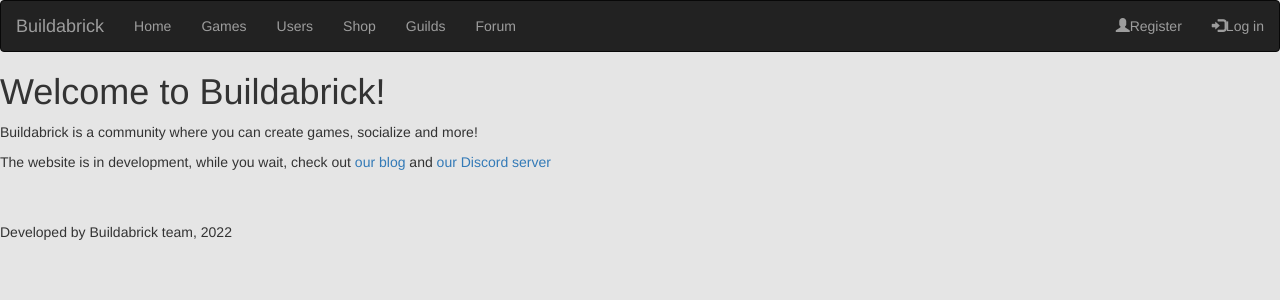
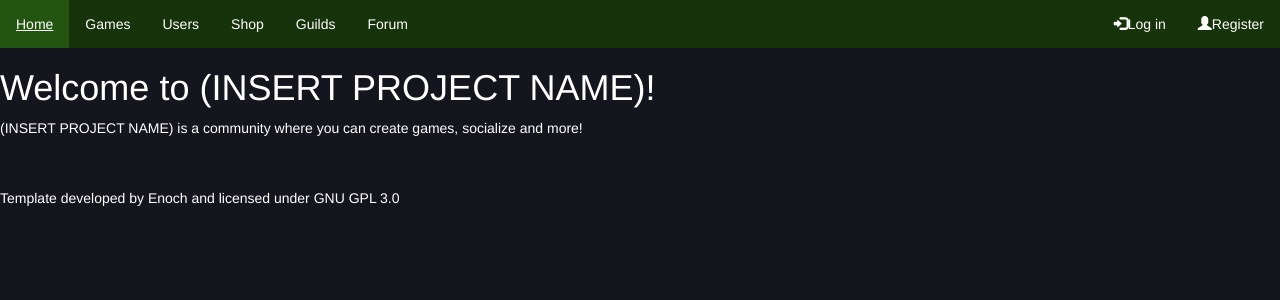
Before and after one commit to nikitundrik/djablox, a Django app: page / in a window 1280 px wide. Shown: the top 300 px of the page. Run offline with Django 3.2, Linux system fonts and the light colour scheme; parts of the project's set-up code (start-up, migrations or seed data) failed here and were passed over; some libraries are stand-ins or nearby versions.

Commit message:
The revamp

```diff
--- a/blog/templates/baseblog.html
+++ b/blog/templates/baseblog.html
@@ -1,14 +1,14 @@
 <!DOCTYPE html>
 <html>
     <head>
-        <title>{% block title %}{% endblock %} - Buildabrick Blog</title>
+        <title>{% block title %}{% endblock %} - (INSERT PROJECT NAME) Blog</title>
         <link rel="stylesheet" href="https://maxcdn.bootstrapcdn.com/bootstrap/3.4.1/css/bootstrap.min.css">
         <script src="https://ajax.googleapis.com/ajax/libs/jquery/3.6.0/jquery.min.js"></script>
         <script src="https://maxcdn.bootstrapcdn.com/bootstrap/3.4.1/js/bootstrap.min.js"></script>
     </head>
     <body>
         <div class="jumbotron text-center">
-            <h1>Buildabrick Blog</h1>
+            <h1>(INSERT PROJECT NAME) Blog</h1>
             <p><a href="/blog/">Home</a></p>
         </div>
         <center>
--- a/website/templates/base.html
+++ b/website/templates/base.html
@@ -1,7 +1,7 @@
 <!DOCTYPE html>
 <html>
     <head>
-        <title>{% block title %}{% endblock %} - Buildabrick</title>
+        <title>{% block title %}{% endblock %} - (INSERT PROJECT NAME)</title>
         <meta charset="utf-8">
         <meta name="viewport" content="width=device-width, initial-scale=1">
         <link rel="stylesheet" href="https://maxcdn.bootstrapcdn.com/bootstrap/3.4.1/css/bootstrap.min.css">
@@ -11,50 +11,65 @@
     <body>
         <style>
             body {
-                background-color: #e5e5e5;
+                background-color: #15151e;
+            }
+            h1 {
+                color: white;
+            }
+            p {
+                color: white;
+            }
+            ul {
+                list-style-type: none;
+                margin: 0;
+                padding: 0;
+                overflow: hidden;
+                background-color: #16330b;
+            }
+
+            li {
+                float: left;
+            }
+
+            li a {
+                display: block;
+                color: white;
+                text-align: center;
+                padding: 14px 16px;
+                text-decoration: none;
+            }
+
+            li a:hover {
+                background-color: #235410;
+                color: white;
             }
         </style>
-        <nav class="navbar navbar-inverse">
-            <div class="container-fluid">
-                <div class="navbar-header">
-                    <a class="navbar-brand" href="/">Buildabrick</a>
-                </div>
-                <ul class="nav navbar-nav">
+        <ul>
             <li><a href="/">Home</a></li>
             <li><a href="/games">Games</a></li>
             <li><a href="/usersearch">Users</a></li>
             <li><a href="/shop">Shop</a></li>
             <li><a href="/guilds">Guilds</a></li>
             <li><a href="/forum">Forum</a></li>
-                </ul>
-                <ul class="nav navbar-nav navbar-right">
             {% if user.is_authenticated %}
-                    <li><a href='/logout'><span class="glyphicon glyphicon-log-out"></span>Log out</a></li>
+            <li style="float:right"><a href='/logout'><span class="glyphicon glyphicon-log-out"></span>Log out</a></li>
             {% else %}
-                    <li><a href='/register'><span class="glyphicon glyphicon-user"></span>Register</a></li>
-                    <li><a href='/login'><span class="glyphicon glyphicon-log-in"></span>Log in</a></li>
+            <li style="float:right"><a href='/register'><span class="glyphicon glyphicon-user"></span>Register</a></li>
+            <li style="float:right"><a href='/login'><span class="glyphicon glyphicon-log-in"></span>Log in</a></li>
             {% endif %}
         </ul>
-            </div>
-        </nav>
         {% if user.is_authenticated %}
-        <nav class="navbar navbar-inverse">
-            <div class="container-fluid">
-                <ul class="nav navbar-nav">
+        <ul>
                 <li><a href='/user/{{ user.id }}'>Profile</a></li>
                 <li><a href='/friends'>Friends</a></li>
                 <li><a href='/messages'>Messages</a></li>
                 <li><a href='/settings'>Settings</a></li>
+                <li style="float:right"><a href='/balance'>{{ user.coin }} coins {{ user.materia }} materia</a></li>
         </ul>
-                <ul class="nav navbar-nav navbar-right">
-                    <li><a href='/balance'>{{ user.coin }} coins {{ user.materia }} materia</a></li>
-                </ul>
-            </div>
-        </nav>
         {% endif %}
         {% block content %}
         {% endblock %}
         <br><br>
-        <p>Developed by Buildabrick team, 2022</p>
+        <p>Template developed by Enoch and licensed under GNU GPL 3.0</p>
     </body>
 </html>
--- a/website/templates/website/home.html
+++ b/website/templates/website/home.html
@@ -4,8 +4,7 @@
 {% if user.is_authenticated %}
 <h1>Hello, {{ user.username }}!</h1>
 {% else %}
-<h1>Welcome to Buildabrick!</h1>
-<p>Buildabrick is a community where you can create games, socialize and more!</p>
+<h1>Welcome to (INSERT PROJECT NAME)!</h1>
+<p>(INSERT PROJECT NAME) is a community where you can create games, socialize and more!</p>
 {% endif %}
-<p>The website is in development, while you wait, check out <a href='/blog'>our blog</a> and <a href='https://discord.gg/F4Wyr4eGXF'>our Discord server</a></p>
 {% endblock %}
```
Also changed, not shown: blog/migrations/0001_initial.py, db.sqlite3, website/migrations/0001_initial.py, website/migrations/0002_auto_20220705_0604.py (deleted), website/migrations/0003_auto_20220705_0605.py (deleted), website/migrations/0004_auto_20220705_0621.py (deleted), website/migrations/0005_auto_20220711_0026.py (deleted), website/migrations/0006_message.py (deleted), website/migrations/0007_auto_20220719_0049.py (deleted), website/migrations/0008_auto_20220719_0102.py (deleted), website/migrations/0009_auto_20220719_0112.py (deleted), website/migrations/0010_user_friends.py (deleted), website/migrations/0011_guild.py (deleted). Lines whose indentation alone changed are shown as unchanged.
